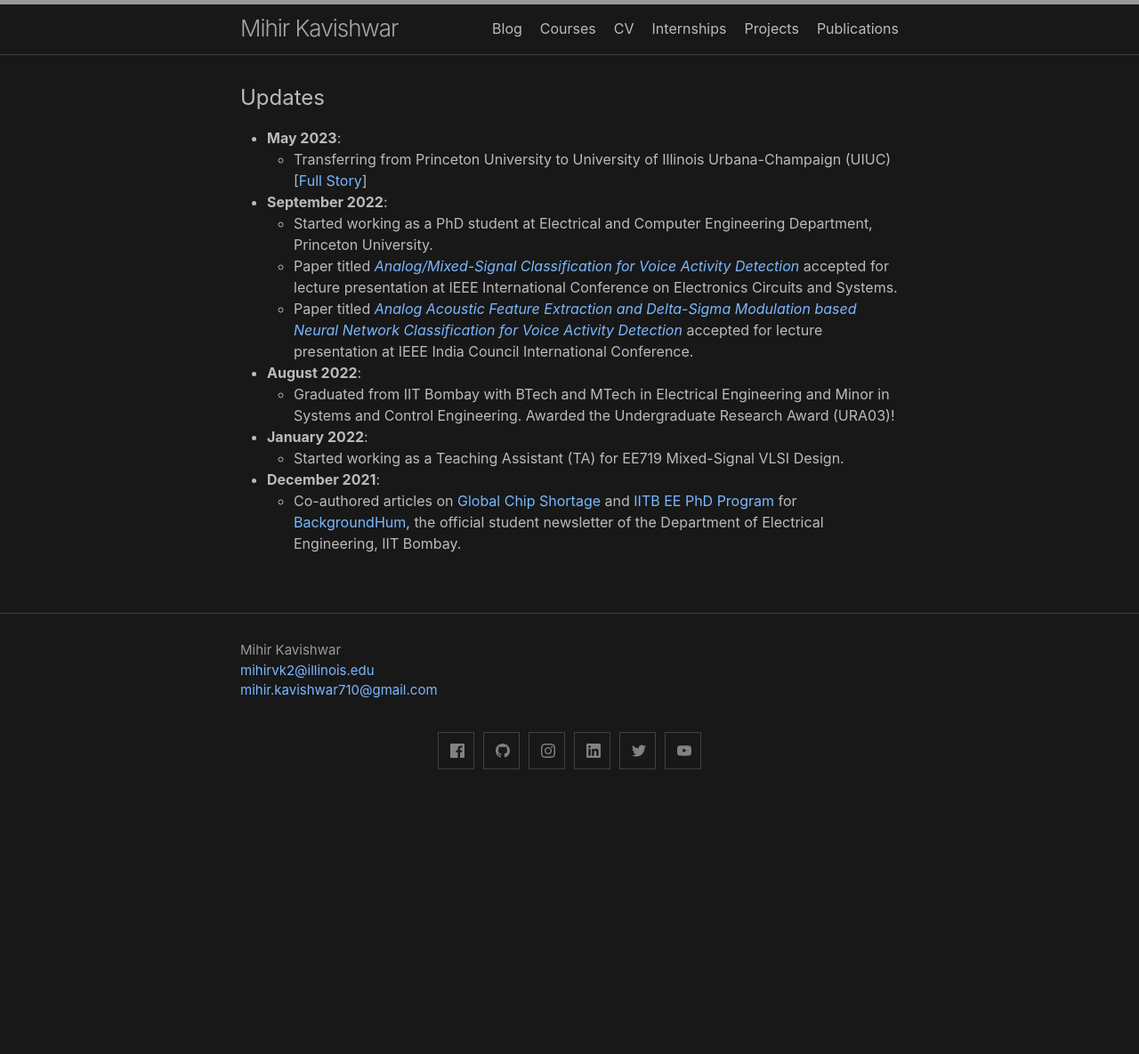
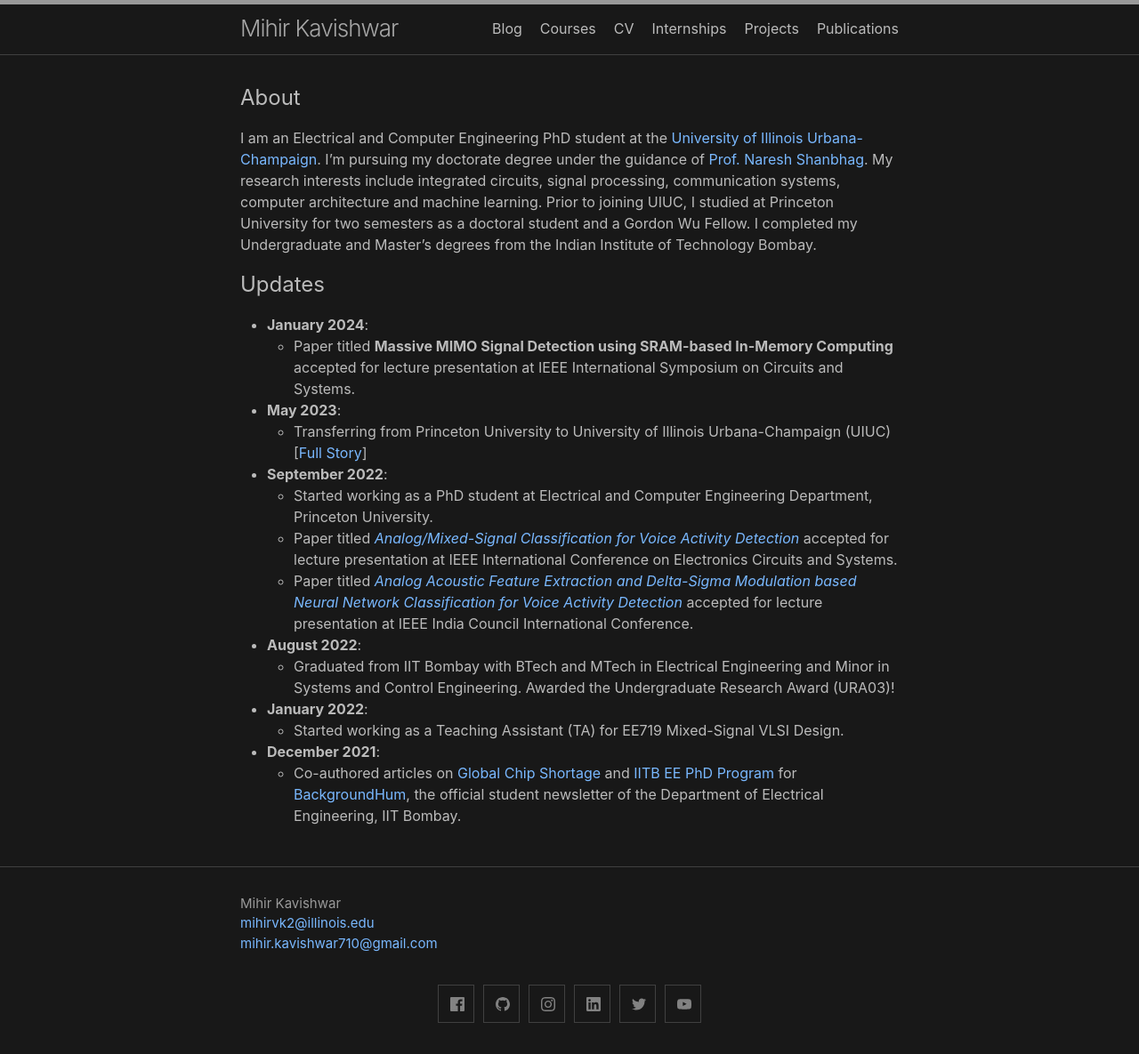
Before and after one commit to mihirvk/mihirvk.github.io, a Jekyll site: the page built from index.md, in a window 1280 px wide. Shown: the whole page at 89% size. Built offline with Jekyll 4.4.1, drawn with Linux system fonts in a browser that asks for light colours; before the commit the page ends 900 px from its top, so only the background shows below that.

Commit message:
Update index.md

```diff
--- a/index.md
+++ b/index.md
@@ -19,9 +19,12 @@ I graduated from [Electrical Engineering Department, IIT Bombay](https://www.ee.
 <!--
 Through this webpage, I intend to showcase some of my past and on-going projects. If you find any of this stuff exciting and would like to know more, feel free to shoot me an email! You can find a summary of my projects in my [CV]({{site.url}}/assets/pdfs/Mihir_Kavishwar_Academic_CV.pdf). For more details, check out the [Projects]({{site.url}}/projects) section. I am working on compiling a list of good resources relevant to my research, the same can be found in the [Resources]({{site.url}}/resources) section. -->
 
-
+## About
+I am an Electrical and Computer Engineering PhD student at the [University of Illinois Urbana-Champaign](https://illinois.edu/). I'm pursuing my doctorate degree under the guidance of [Prof. Naresh Shanbhag](https://shanbhag.ece.illinois.edu/). My research interests include integrated circuits, signal processing, communication systems, computer architecture and machine learning. Prior to joining UIUC, I studied at Princeton University for two semesters as a doctoral student and a Gordon Wu Fellow. I completed my Undergraduate and Master’s degrees from the Indian Institute of Technology Bombay.
 
 ## Updates
+- **January 2024**:
+  - Paper titled **Massive MIMO Signal Detection using SRAM-based In-Memory Computing** accepted for lecture presentation at IEEE International Symposium on Circuits and Systems.
 - **May 2023**:
   - Transferring from Princeton University to University of Illinois Urbana-Champaign (UIUC) [[Full Story]({{site.url}}/blog_post)]
 - **September 2022**:
```
